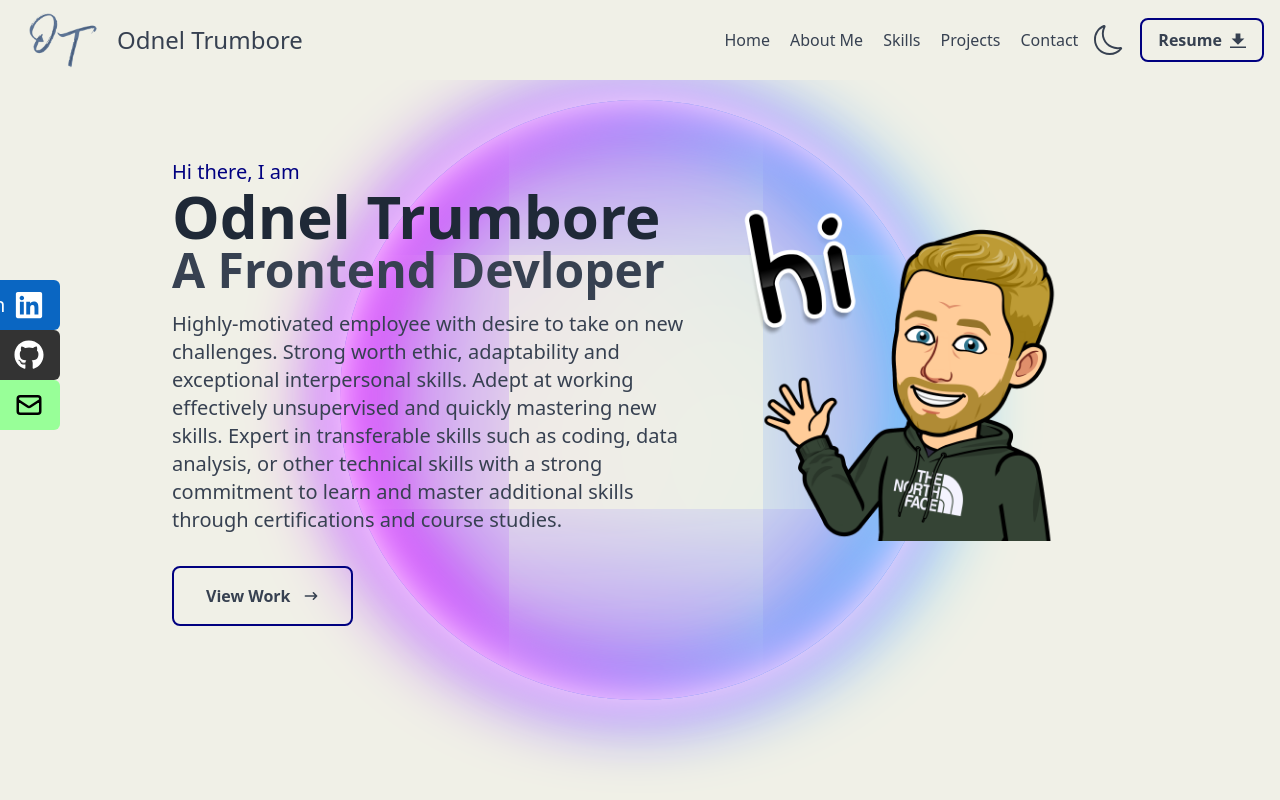
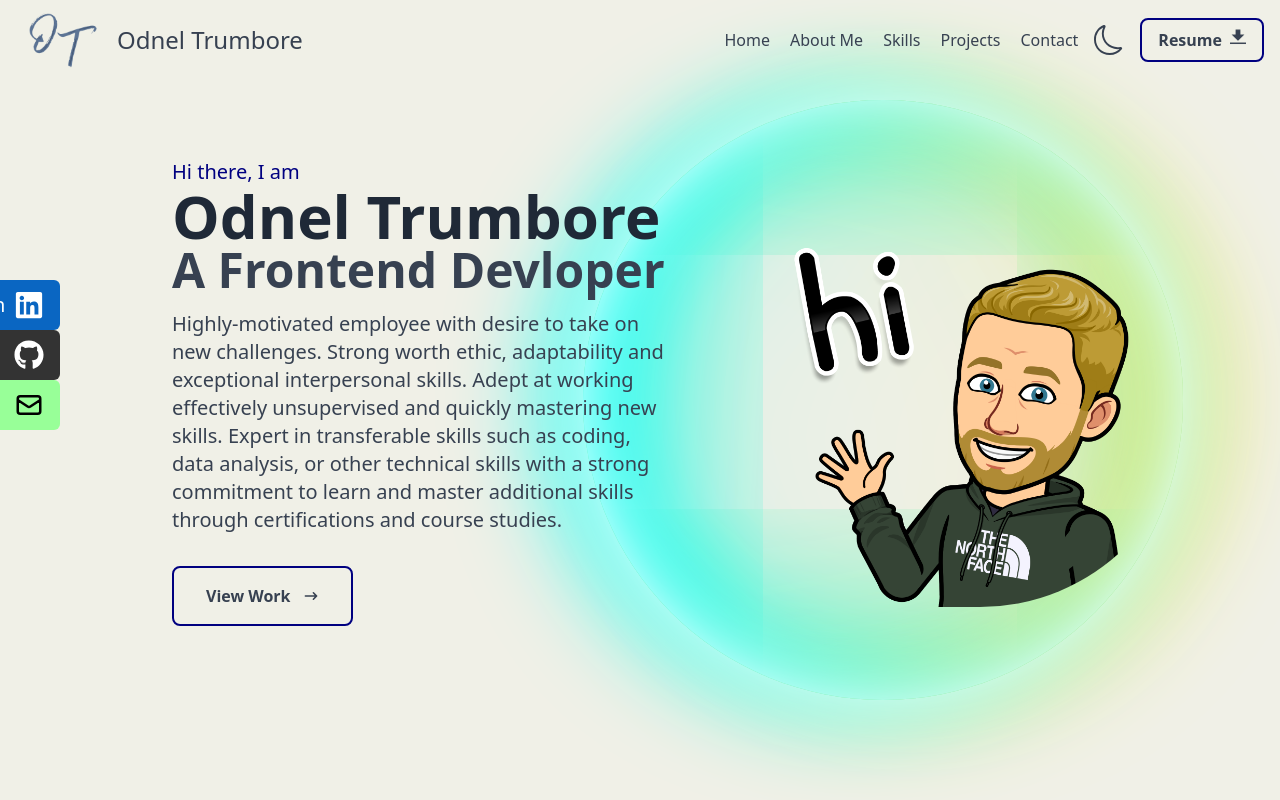
Before and after one commit to otrumbore/otrumbore.github.io, a React (Vite) app: page / in a window 1280 px wide. Shown: the top 800 px of the page. Built offline with nearby package versions, Linux system fonts and the light colour scheme.

Commit message:
home phoyo fix

```diff
--- a/src/components/Buttons.jsx
+++ b/src/components/Buttons.jsx
@@ -2,7 +2,8 @@ import React from 'react'
 
 const Buttons = ({children, style, onClick}) => {
   return (
-    <button onClick={onClick} className={`border-2 dark:border-[#0ff] dark:hover:bg-[#0ff] dark:hover:text-gray-800 border-[#000080] hover:bg-[#000080] hover:text-gray-300 font-bold py-2 px-4 rounded-lg inline-flex items-center hover:animate-pulse duration-200 dark:hover:border-black ${style}`}>
+    <button onClick={onClick} className={`border-2 dark:border-[#0ff] dark:hover:bg-[#0ff] dark:hover:text-gray-800 border-[#000080] hover:border-white hover:bg-[#000080]
+     hover:text-gray-300 font-bold py-2 px-4 rounded-lg inline-flex items-center hover:animate-pulse duration-200 dark:hover:border-black ${style}`}>
         {children}
     </button>
   )
--- a/src/components/Header.jsx
+++ b/src/components/Header.jsx
@@ -30,15 +30,15 @@ const Header = (props) => {
   return (
 
     <div className={`fixed w-full h-[80px] top-0 right-0 left-0 flex justify-between items-center px-4 dark:bg-[#031b28] bg-[#F0F0E7] dark:text-gray-300
-    transition ease-in-out duration-700 ${isScrolled ? 'dark:bg-opacity-80' : 'dark:bg-opacity-0'} bg-opacity-${isScrolled ? 'dark:bg-opacity-80' : 'dark:bg-opacity-0'}`}>
+    transition ease-in-out duration-700 ${isScrolled ? 'dark:bg-opacity-80' : 'dark:bg-opacity-0'} ${isScrolled ? 'bg-opacity-80' : 'bg-opacity-0'}`}>
 
       {/*Logo and name */}
       <div className='flex items-center'>
         <a href="/">
         {props.darkMode ? (
-        <img src={LogoWhite} alt="Logo" className='lg:w-[85px] w-[75px] h-auto delay-100 lg:hover:animate-spin duration-300'/>
+        <img src={LogoWhite} alt="Logo" className='lg:w-[85px] w-[75px] h-auto delay-100 lg:hover:animate-pulse duration-300'/>
       ) : (
-        <img src={LogoDark} alt="Logo" className='lg:w-[85px] w-[75px] h-auto lg:hover:animate-pulse duration-300'/>
+        <img src={LogoDark} alt="Logo" className='lg:w-[85px] w-[75px] h-auto delay-100 lg:hover:animate-pulse duration-300'/>
       )}
         </a>
         <span className='hidden md:flex ml-4 text-2xl'>Odnel Trumbore</span>
--- a/src/components/Navbar.jsx
+++ b/src/components/Navbar.jsx
@@ -21,13 +21,13 @@ const Navbar = (props) => {
             <li className='dark:hover:text-[#37cdbe] hover:text-[#031b28] hover:border-b-2 hover:border-[#031b28] hover:scale-125 dark:border-[#37cdbe] hover:animate-pulse duration-75'>Contact</li>
         </ul>
         <div className={`flex ml-4 space-x-4 ${navState ? 'hidden' : ''}`}>
-            <button onClick={props.toggleDarkMode} className='text-3xl group dark:hover:text-[#0ff] hover:text-[#000080] hover:scale-125 lg:hover:animate-pulse duration-75 hover:shadow-none'>
+            <button onClick={props.toggleDarkMode} className='text-3xl group dark:hover:text-[#0ff] hover:text-[#000080] hover:scale-125 lg:hover:animate-pulse duration-75 hover:shadow-none dark:hover:shadow-none'>
                 {props.darkMode ? <BsSun className='group-hover:hidden'/> : <BsMoon className='group-hover:hidden'/>}{props.darkMode ? <BsFillSunFill className='hidden group-hover:block'/> : <BsFillMoonFill className='hidden group-hover:block'/>}
             </button>
             <Buttons style={null} onClick={null}>
                 <span className='hidden md:flex'>Resume</span>
                 <span className='md:hidden'>CV</span>
-                <svg className="fill-current w-4 h-4 ml-2" xmlns="http://www.w3.org/2000/svg" viewBox="0 0 20 20"><path d="M13 8V2H7v6H2l8 8 8-8h-5zM0 18h20v2H0v-2z"/></svg>
+                <svg className="fill-current w-4 h-4 ml-2 animate-bounce duration-100" xmlns="http://www.w3.org/2000/svg" viewBox="0 0 20 20"><path d="M13 8V2H7v6H2l8 8 8-8h-5zM0 18h20v2H0v-2z"/></svg>
             </Buttons>
         </div>
         <button onClick={handleNavClick} className='flex ml-4 text-3xl z-10 lg:hidden'>{!navState ? <FaBars /> : <FaTimes />}</button>
--- a/src/containers/Home.jsx
+++ b/src/containers/Home.jsx
@@ -25,7 +25,7 @@ const Home = () => {
         </div>
         </div>
         <div className='flex-auto'>
-        <img src={Avatar} alt="Avatar" className='hidden lg:block w-[500px] lg:mt-[-100px] h-auto ease-in-out delay-100 lg:hover:rotate-12 duration-300' />
+        <img src={Avatar} alt="Avatar" className='hidden lg:flex ml-20 border border-black border-opacity-0 rounded-e-full w-[500px] lg:mt-[-0px] h-auto ease-in-out delay-100 lg:hover:rotate-12 duration-300' />
         </div>
       </div>
     </div>
--- a/src/index.css
+++ b/src/index.css
@@ -13,7 +13,7 @@ copper: #B87333
 */
 
 body {
-    @apply dark:bg-[#031b28] bg-[#F0F0E7] dark:text-gray-300 text-gray-700;
+    @apply dark:bg-[#031b28] bg-[#F0F0E7] dark:text-gray-300 text-gray-700 selection:bg-fuchsia-300 selection:text-fuchsia-900;
 }
 
 li {
@@ -24,6 +24,16 @@ li {
     @apply w-[300px] h-[300px] md:w-[400px] md:h-[400px] lg:w-[600px] lg:h-[600px];
     border-radius: 50%;
     box-shadow:
+        inset 0 0 70px #fff,
+        inset 40px 0 100px #0ff,
+        inset -40px 0 100px #ece75f,
+        inset 40px 0 320px #0ff,
+        inset -40px 0 320px #ece75f,
+        0 0 70px #fff,
+        -30px 0 100px #0ff,
+        30px 0 100px #ece75f;
+
+    /*box-shadow:
         inset 0 0 50px #fff,
         inset 20px 0 80px #f0f,
         inset -20px 0 80px #0ff,
@@ -31,11 +41,11 @@ li {
         inset -20px 0 300px #0ff,
         0 0 50px #fff,
         -10px 0 80px #f0f,
-        10px 0 80px #0ff;
+        10px 0 80px #0ff; */
 
     position: absolute;
     top: 50%;
-    left: 50%;
+    left: 69%;
     transform: translate(-50%, -50%);
 
 }
@@ -44,8 +54,14 @@ button {
     /*box-shadow: 0px 0px 20px 20px #0ff;*/
 }
 
-button:hover {
+.dark button:hover {
     transition: all;
     transition-duration: 300ms;
     box-shadow: 0px 0px 20px 20px #0ff;
 }
+
+button:hover {
+    transition: all;
+    transition-duration: 300ms;
+    box-shadow: 0px 0px 20px 20px #000080;
+}
```
